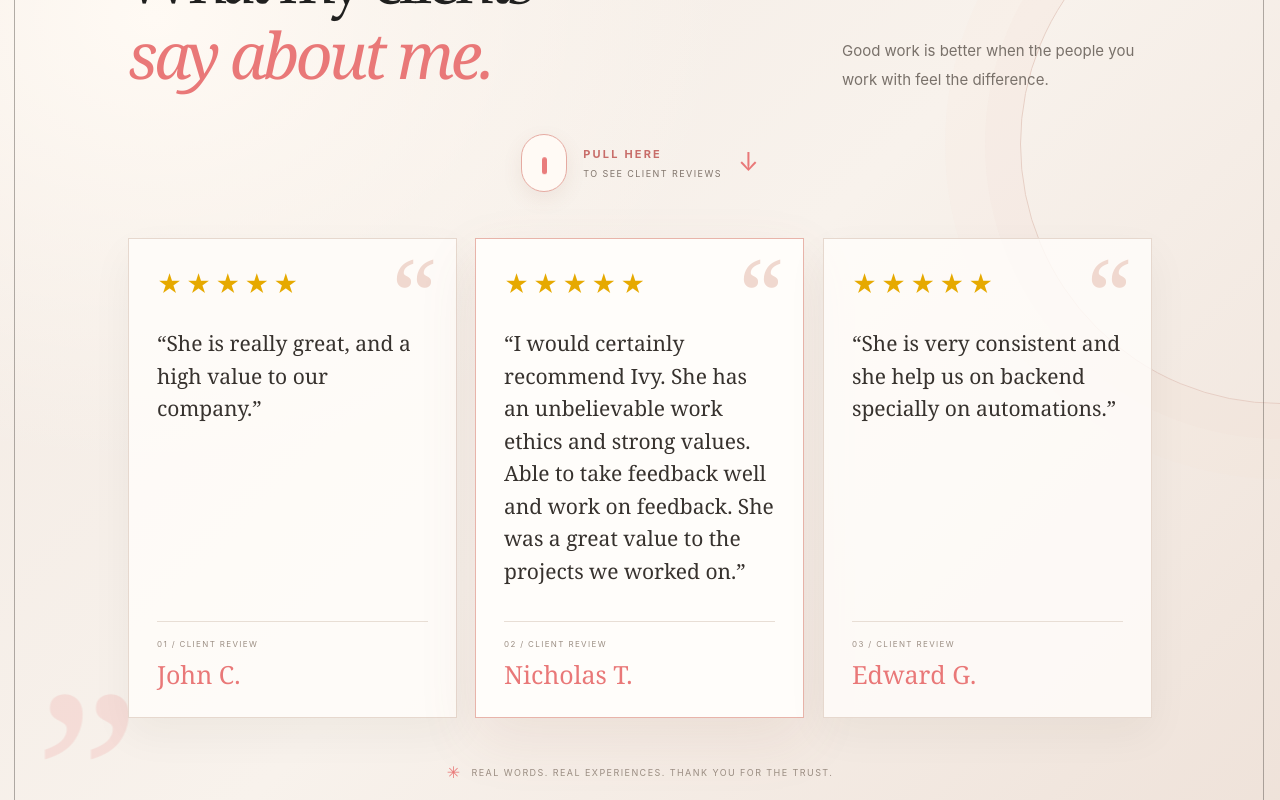
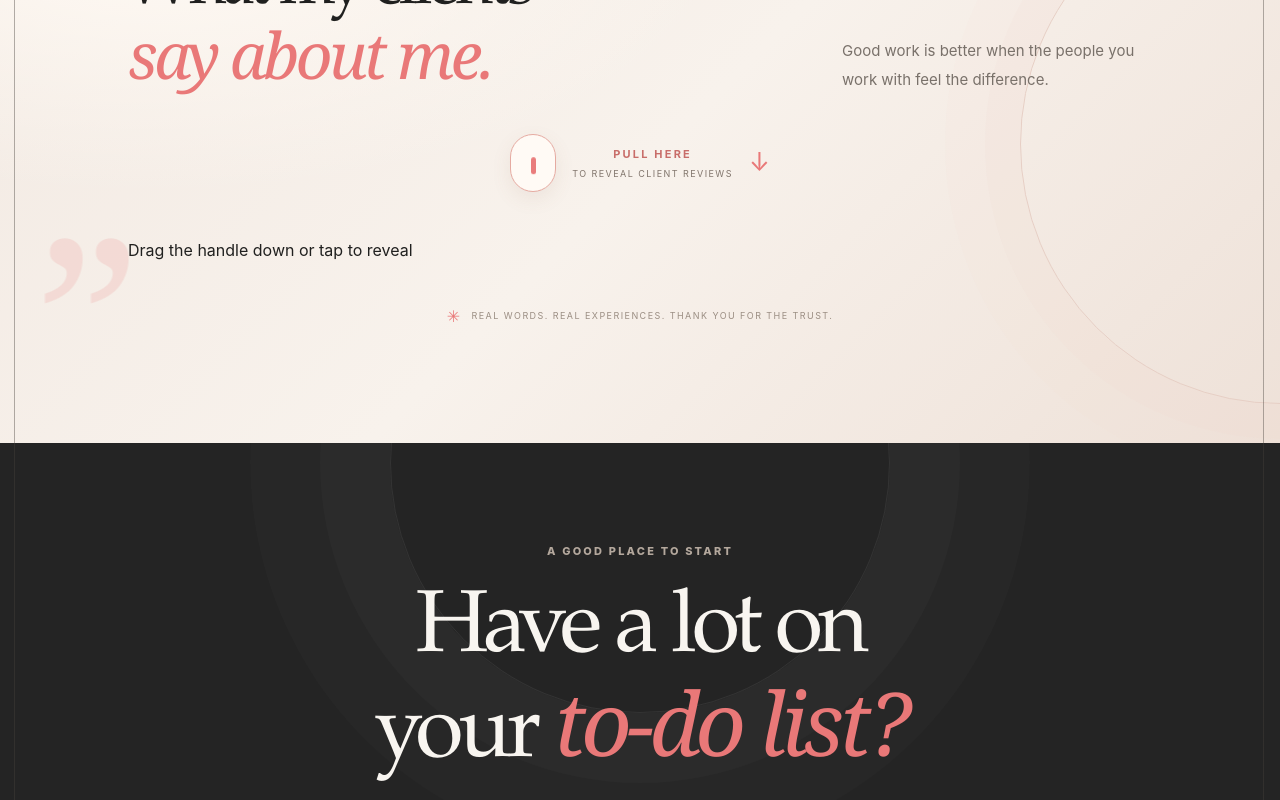
Before and after one commit to ivydachaibaligya-dot/Website, a Next.js app: page / in a window 1280 px wide. Shown: the part 8960-9760 px from the top of the page. Built offline with nearby package versions, Linux system fonts and the light colour scheme.

Commit message:
Use interactive client testimonials component

```diff
--- a/src/app/page.tsx
+++ b/src/app/page.tsx
@@ -2,6 +2,7 @@ import type { Metadata } from "next";
 import Link from "next/link";
 import Image from "next/image";
 import ReceptionistChat from "@/components/receptionist-chat";
+import ClientTestimonials from "@/components/client-testimonials";
 
 export const metadata: Metadata = {
   title: "Philippines-Based Virtual Assistant | Roofing & Business Support | Ivy Embone",
@@ -370,41 +371,7 @@ export default function Home() {
         </div>
       </section>
 
-      <section className="ivy-section ivy-testimonials" id="testimonials">
-        <div className="ivy-testimonial-decoration ivy-testimonial-decoration-one" aria-hidden="true">✳</div>
-        <div className="ivy-testimonial-decoration ivy-testimonial-decoration-two" aria-hidden="true">“</div>
-        <div className="ivy-section-heading ivy-testimonial-heading">
-          <div><div className="ivy-section-kicker">05 — KIND WORDS FROM CLIENTS</div><h2>What my clients<br /><em>say about me.</em></h2></div>
-          <p>Good work is better when the people you work with feel the difference.</p>
-        </div>
-        <a className="ivy-review-pull" href="#client-reviews">
-          <span className="ivy-review-pull-line" aria-hidden="true"><i /></span>
-          <span className="ivy-review-pull-copy"><strong>PULL HERE</strong><small>TO SEE CLIENT REVIEWS</small></span>
-          <span className="ivy-review-pull-arrow" aria-hidden="true">↓</span>
-        </a>
-        <div className="ivy-testimonial-grid" id="client-reviews">
-          <article className="ivy-testimonial-card">
-            <span className="ivy-testimonial-quote" aria-hidden="true">“</span>
-            <div className="ivy-testimonial-stars" aria-label="5 out of 5 stars">★★★★★</div>
-            <blockquote>“She is really great, and a high value to our company.”</blockquote>
-            <div className="ivy-testimonial-author"><span>01 / CLIENT REVIEW</span><strong>John C.</strong></div>
-          </article>
-          <article className="ivy-testimonial-card ivy-testimonial-featured">
-            <span className="ivy-testimonial-quote" aria-hidden="true">“</span>
-            <div className="ivy-testimonial-stars" aria-label="5 out of 5 stars">★★★★★</div>
-            <blockquote>“I would certainly recommend Ivy. She has an unbelievable work ethics and strong values. Able to take feedback well and work on feedback. She was a great value to the projects we worked on.”</blockquote>
-            <div className="ivy-testimonial-author"><span>02 / CLIENT REVIEW</span><strong>Nicholas T.</strong></div>
-          </article>
-          <article className="ivy-testimonial-card">
-            <span className="ivy-testimonial-quote" aria-hidden="true">“</span>
-            <div className="ivy-testimonial-stars" aria-label="5 out of 5 stars">★★★★★</div>
-            <blockquote>“She is very consistent and she help us on backend specially on automations.”</blockquote>
-            <div className="ivy-testimonial-author"><span>03 / CLIENT REVIEW</span><strong>Edward G.</strong></div>
-          </article>
-        </div>
-        <div className="ivy-testimonial-footnote"><span>✳</span> REAL WORDS. REAL EXPERIENCES. THANK YOU FOR THE TRUST.</div>
-      </section>
-
+      <ClientTestimonials />
       <section className="ivy-contact" id="contact">
         <div className="ivy-contact-orb" />
         <div className="ivy-section-kicker">A GOOD PLACE TO START</div>
```
